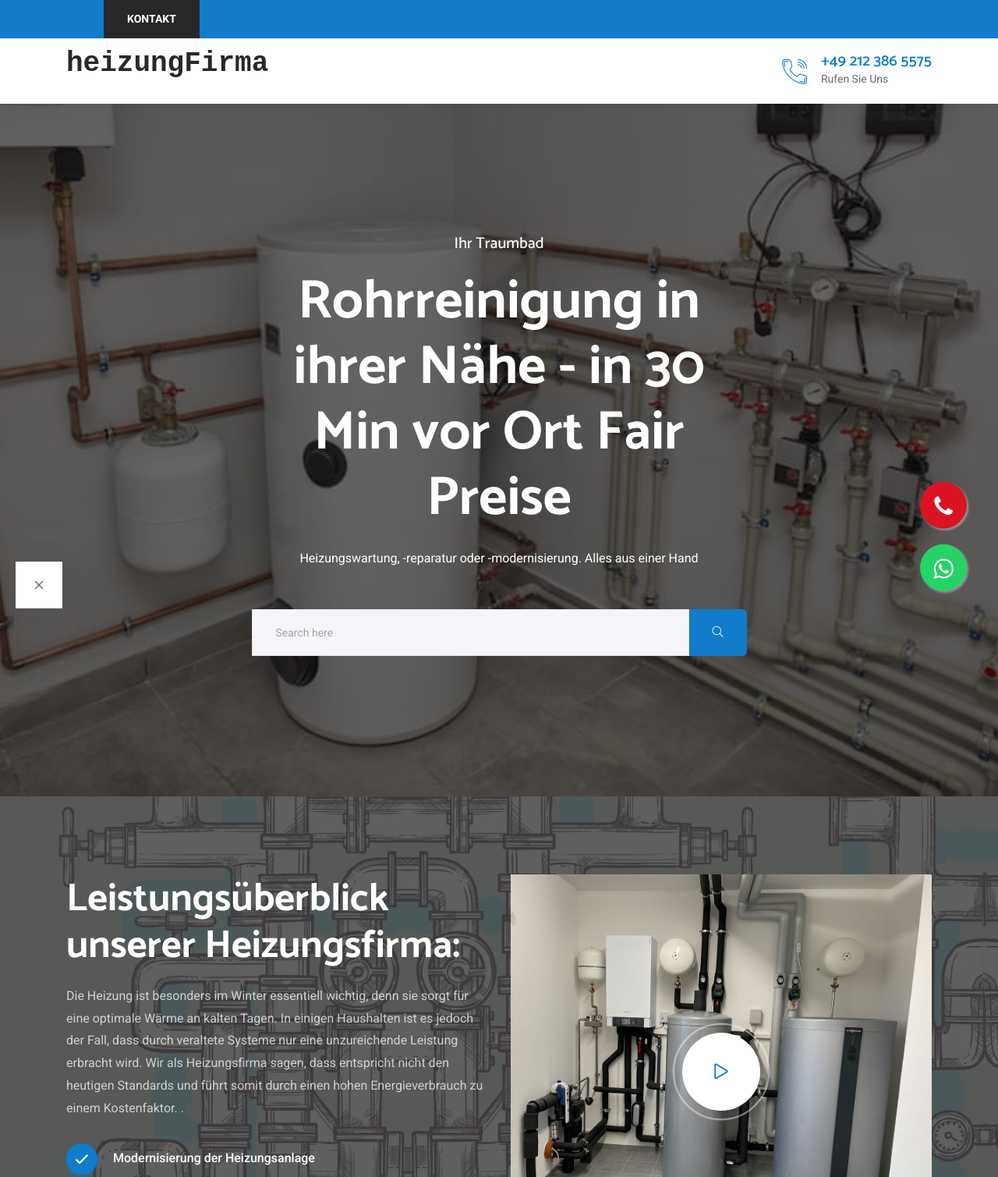
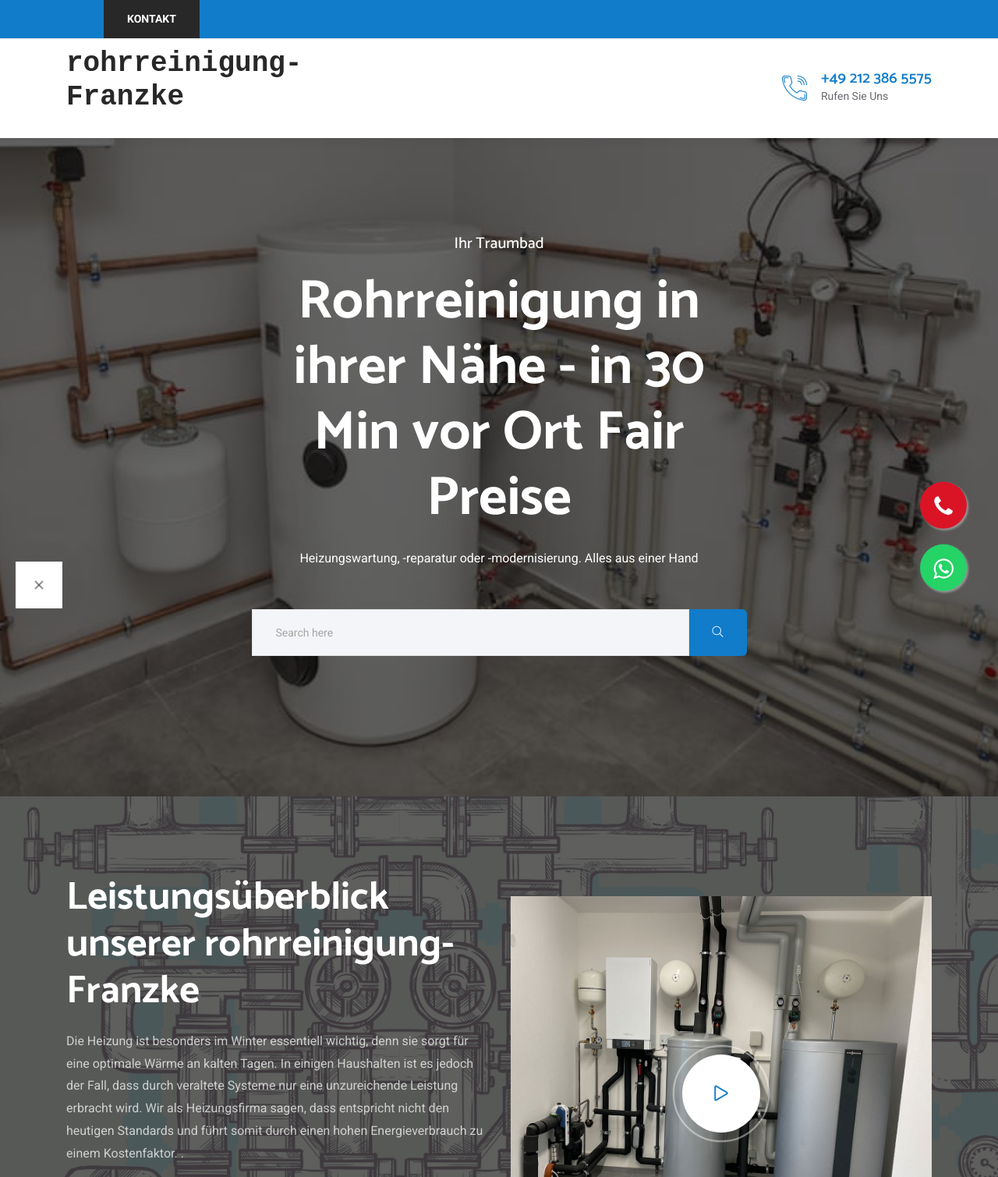
Before and after one commit to Hessen-rohr/rohrreinigung-Franzke, a plain HTML site: page index.html in a window 1280 px wide. Shown: the top 1509 px of the page at 78% size. Drawn offline with Linux system fonts and the light colour scheme; a script that the page names is missing; files whose address does not match are found by name.

Commit message:
Update index.html

```diff
--- a/index.html
+++ b/index.html
@@ -65,7 +65,7 @@
             <div class="sigma_logo-wrapper">
               <a class="sigma_logo" href="index.html">
                 <h3 style="font-family: 'Courier New', Courier, monospace;">
-                  heizungFirma
+                  rohrreinigung-Franzke
                 </h3>                 </a>
             </div>
 
@@ -199,7 +199,7 @@
             <div class="sigma_about style-17 mb-5 mb-lg-0">
               <div class="section-title">
 
-                <h3 class="title text-white">Leistungsüberblick unserer Heizungsfirma:</h3>
+                <h3 class="title text-white">Leistungsüberblick unserer rohrreinigung-Franzke</h3>
               </div>
               <div class="sigma_about-content">
                 <p class="m-0">
```
